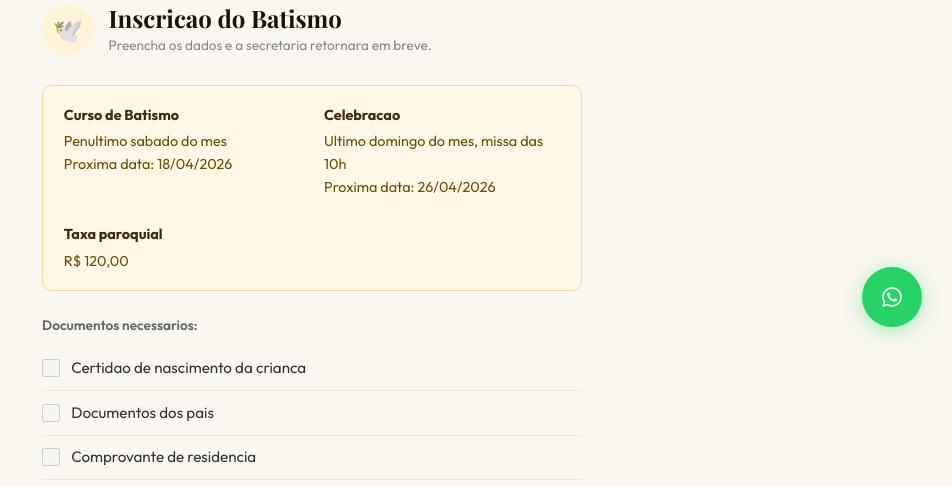
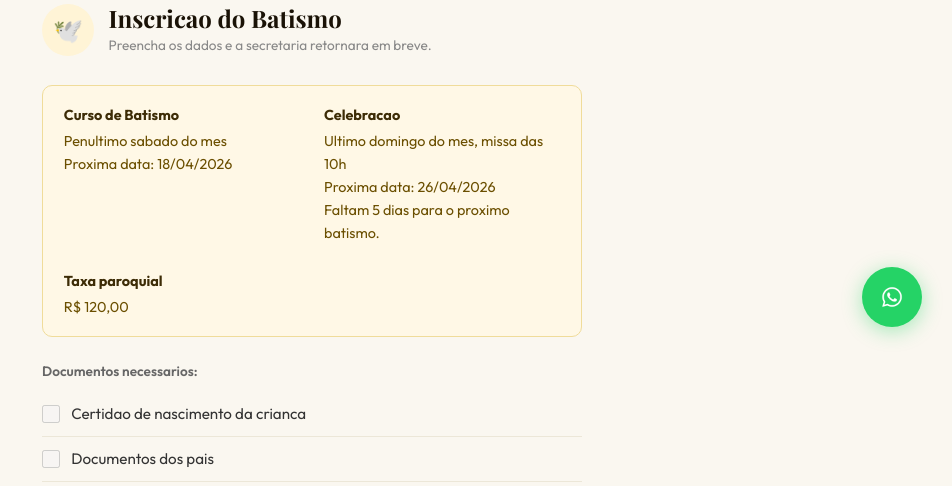
Before and after one commit to everton-barbosa-silva/site-paroquia-smg, a PHP site: page /fale-com-a-secretaria.php?tipo=batismo in a window 1280 px wide. Shown: the part 443-929 px from the top of the page, without its empty margins (328-1280 px from the left). Run offline with PHP 8.4, Linux system fonts and the light colour scheme; some web fonts are replaced.

Commit message:
feat: enviar inscricao de batismo apenas por WhatsApp

```diff
--- a/fale-com-a-secretaria.php
+++ b/fale-com-a-secretaria.php
@@ -58,31 +58,48 @@ function checkbox_marcado(array $dados, string $chave): bool
     return (($dados[$chave] ?? '0') === '1');
 }
 
+function resumo_contagem_batismo(DateTimeImmutable $dataBatismo): string
+{
+    $hoje = new DateTimeImmutable('today');
+    $dias = (int) $hoje->diff($dataBatismo)->format('%a');
+
+    if ($dias === 0) {
+        return 'O batismo acontece hoje.';
+    }
+
+    if ($dias === 1) {
+        return 'Falta 1 dia para o proximo batismo.';
+    }
+
+    return 'Faltam ' . $dias . ' dias para o proximo batismo.';
+}
+
 function montar_link_whatsapp_batismo(
   string $nomeContato,
   string $telefone,
   string $email,
   string $nomeInteressado,
   string $mensagem,
-  string $protocolo,
   array $cicloBatismo
 ): string {
   $linhas = [
     'Ola, secretaria da Paroquia Santa Maria Goretti.',
-    'Recebi uma nova inscricao no curso de batismo pelo site.',
+    'Gostaria de fazer a inscricao no curso de batismo.',
     '',
-    'Protocolo: #' . $protocolo,
     'Responsavel: ' . $nomeContato,
-    'Crianca: ' . $nomeInteressado,
+    'Nome da crianca: ' . $nomeInteressado,
     'WhatsApp: ' . $telefone,
     'E-mail: ' . $email,
-    'Curso previsto: ' . $cicloBatismo['curso']->format('d/m/Y'),
-    'Batismo previsto: ' . $cicloBatismo['batismo']->format('d/m/Y'),
+    'Data do curso: ' . $cicloBatismo['curso']->format('d/m/Y'),
+    'Data do batismo: ' . $cicloBatismo['batismo']->format('d/m/Y') . ' as 10h',
   ];
 
   if ($mensagem !== '') {
     $linhas[] = 'Observacoes: ' . $mensagem;
   }
+
+  $linhas[] = '';
+  $linhas[] = 'Aguardo orientacoes sobre os proximos passos e documentos.';
 
   return 'https://wa.me/551142589355?text=' . rawurlencode(implode("\n", $linhas));
 }
@@ -103,6 +120,7 @@ $checklistBatismo = [
 ];
 
 $cicloBatismo = proximo_ciclo_batismo();
+$resumoBatismo = resumo_contagem_batismo($cicloBatismo['batismo']);
 
 if ($_SERVER['REQUEST_METHOD'] === 'POST') {
     try {
@@ -169,6 +187,17 @@ if ($_SERVER['REQUEST_METHOD'] === 'POST') {
             }
         }
 
+        if ($assuntoSelecionado === 'batismo') {
+          $sucesso = 'Inscricao preparada com sucesso. Voce sera encaminhado ao WhatsApp da paroquia.';
+          $whatsappRedirectUrl = montar_link_whatsapp_batismo(
+            $nomeContato,
+            $telefone,
+            $email,
+            $nomeInteressado,
+            $mensagem,
+            $cicloBatismo
+          );
+        } else {
           $pdo = get_db_connection();
           garantir_tabela_atendimentos_secretaria($pdo);
 
@@ -197,18 +226,6 @@ if ($_SERVER['REQUEST_METHOD'] === 'POST') {
 
           $protocolo = str_pad((string) $pdo->lastInsertId(), 5, '0', STR_PAD_LEFT);
           $sucesso = 'Pedido enviado com sucesso. A secretaria vai retornar pelos contatos informados.';
-
-        if ($assuntoSelecionado === 'batismo') {
-          $sucesso = 'Inscricao enviada com sucesso. Voce sera encaminhado ao WhatsApp da paroquia com a mensagem pronta.';
-          $whatsappRedirectUrl = montar_link_whatsapp_batismo(
-            $nomeContato,
-            $telefone,
-            $email,
-            $nomeInteressado,
-            $mensagem,
-            $protocolo,
-            $cicloBatismo
-          );
         }
 
         $dados = [];
@@ -583,7 +600,8 @@ if ($erro !== '' && $assuntoSelecionado !== '') {
           <div>
             <strong>Celebracao</strong>
             Ultimo domingo do mes, missa das 10h<br>
-            Proxima data: <?= h($cicloBatismo['batismo']->format('d/m/Y')) ?>
+            Proxima data: <?= h($cicloBatismo['batismo']->format('d/m/Y')) ?><br>
+            <?= h($resumoBatismo) ?>
           </div>
           <div>
             <strong>Taxa paroquial</strong>
```
Lines whose indentation alone changed are shown as unchanged.
